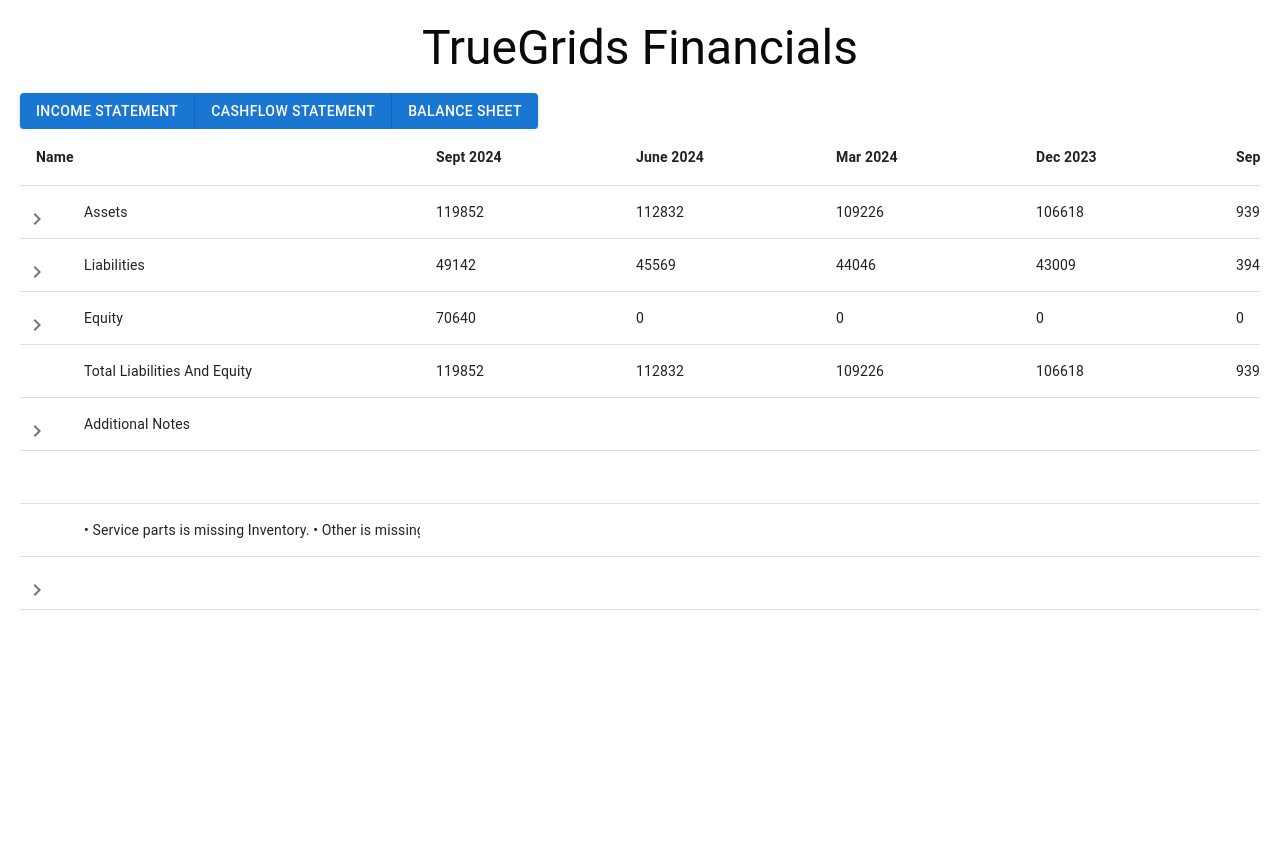
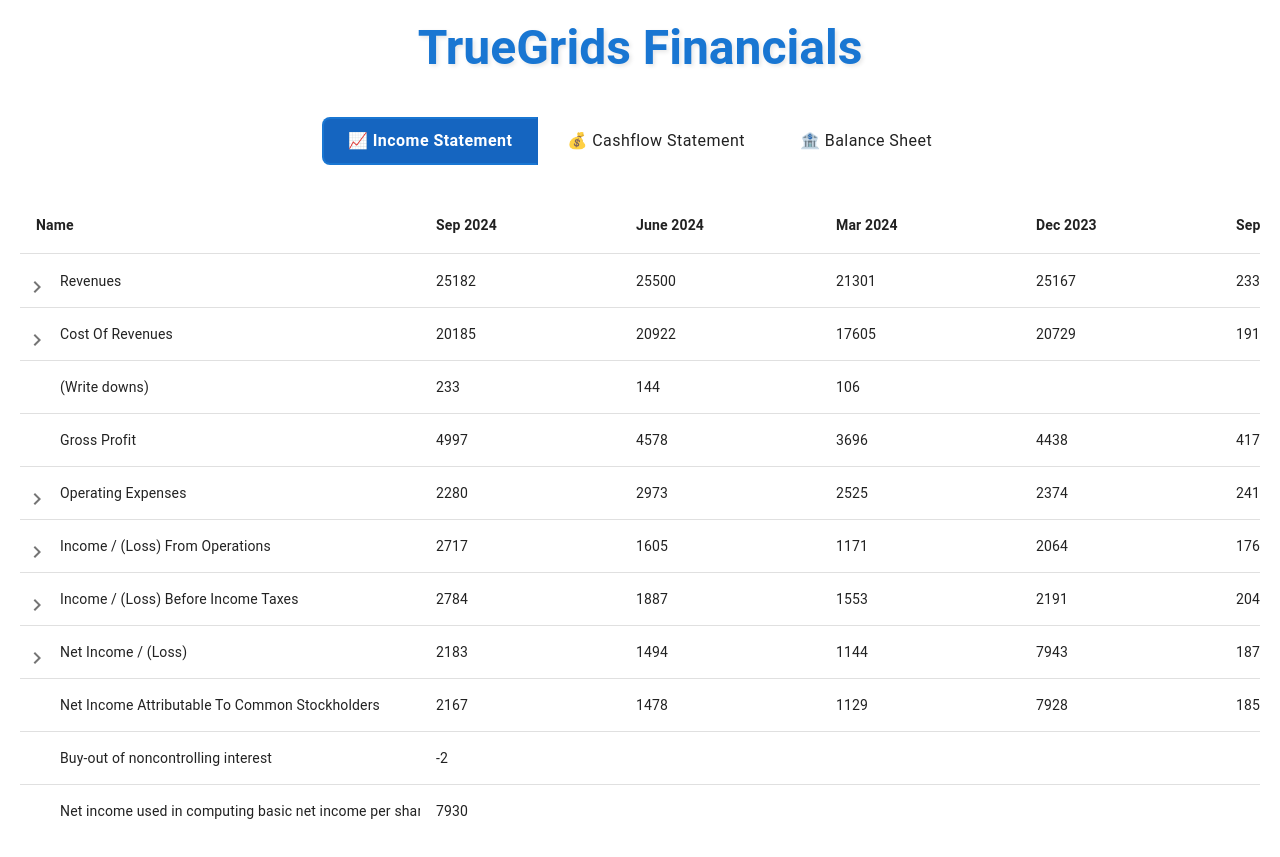
Before and after one commit to Czario/frontend_true_grids, a Next.js app: page /financials in a window 1280 px wide. Before the commit the page ends 800 px from the top, so only its background shows below. Built offline with nearby package versions, Linux system fonts and the light colour scheme.

Commit message:
Functional grid optimised with vertulisation

```diff
--- a/src/app/financials/page.tsx
+++ b/src/app/financials/page.tsx
@@ -3,17 +3,32 @@
 import { useState, useEffect } from "react";
 import { fetchStatement } from "@/modules/financials/services/apiStatementService";
 import StatementTable from "@/modules/financials/components/StatementTable";
-import {
-  Box,
-  Button,
-  ButtonGroup,
-  CircularProgress,
-  Typography,
-} from "@mui/material";
+import { Box, Button, ButtonGroup, CircularProgress, Typography, styled } from "@mui/material";
 import { DataItem } from "@/modules/financials/interfaces/financials";
 
+interface StatementButtonProps {
+  selected: boolean;
+}
+
+const StatementButton = styled(Button)<StatementButtonProps>(({ theme, selected }) => ({
+  fontWeight: selected ? 600 : 400,
+  textTransform: 'capitalize',
+  fontSize: '1rem',
+  transition: 'all 0.3s ease',
+  border: selected ? `2px solid ${theme.palette.primary.main}` : '2px solid transparent',
+  backgroundColor: selected ? theme.palette.primary.dark : 'transparent',
+  color: selected ? "white" : theme.palette.text.primary,
+  '&:hover': {
+    transform: 'translateY(-2px)',
+    backgroundColor: selected ? theme.palette.primary.light : theme.palette.action.hover,
+  },
+  padding: '8px 24px',
+  borderRadius: '8px',
+  margin: '0 4px',
+}));
+
 const Home: React.FC = () => {
-  const [statementType, setStatementType] = useState<string>("balanceSheet");
+  const [statementType, setStatementType] = useState<string>("incomeStatement");
   const [data, setData] = useState<DataItem[]>([]);
   const [loading, setLoading] = useState<boolean>(true);
   const [error, setError] = useState<string | null>(null);
@@ -33,48 +48,76 @@
     }
     fetchData();
   }, [statementType]);
+
   return (
     <div style={{ padding: "20px" }}>
       <Box
         sx={{
           display: "flex",
-          justifyContent: "center",
+          flexDirection: "column",
           alignItems: "center",
+          gap: 3,
           width: "100%",
+          mb: 4,
         }}
       >
-        <Typography variant="h3" gutterBottom>
+        <Typography variant="h3" gutterBottom sx={{
+          fontWeight: 700,
+          color: 'primary.main',
+          textAlign: 'center',
+          textShadow: '2px 2px 4px rgba(0,0,0,0.1)'
+        }}>
           TrueGrids Financials
         </Typography>
+
+        <ButtonGroup variant="outlined" aria-label="financial statements switch">
+          <StatementButton
+            onClick={() => setStatementType("incomeStatement")}
+            selected={statementType === "incomeStatement"}
+          >
+            📈 Income Statement
+          </StatementButton>
+          <StatementButton
+            onClick={() => setStatementType("cashFlow")}
+            selected={statementType === "cashFlow"}
+          >
+            💰 Cashflow Statement
+          </StatementButton>
+          <StatementButton
+            onClick={() => setStatementType("balanceSheet")}
+            selected={statementType === "balanceSheet"}
+          >
+            🏦 Balance Sheet
+          </StatementButton>
+        </ButtonGroup>
       </Box>
 
-      <ButtonGroup
-        variant="contained"
-        aria-label="outlined primary button group"
-      >
-        <Button onClick={() => setStatementType("incomeStatement")}>
-          Income Statement
-        </Button>
-        <Button onClick={() => setStatementType("cashFlow")}>
-          Cashflow Statement
-        </Button>
-        <Button onClick={() => setStatementType("balanceSheet")}>
-          Balance Sheet
-        </Button>
-      </ButtonGroup>
+      {loading && (
+        <CircularProgress size={60} thickness={4} sx={{
+          margin: "20px auto",
+          display: "block",
+          color: 'primary.main'
+        }} />
+      )}
 
-      {loading && (
-        <CircularProgress style={{ margin: "20px auto", display: "block" }} />
-      )}
-      {error && <Typography color="error">{error}</Typography>}
-
-      {!loading && !error && data.length === 0 && (
-        <Typography>
-          No data available for the selected statement type.
+      {error && (
+        <Typography color="error" variant="h6" sx={{ textAlign: 'center' }}>
+          ⚠️ {error}
         </Typography>
       )}
 
-      {!loading && !error && data.length > 0 && <StatementTable data={data} />}
+      {!loading && !error && data.length === 0 && (
+        <Typography variant="h6" sx={{ textAlign: 'center', color: 'text.secondary' }}>
+          📭 No data available for the selected statement type
+        </Typography>
+      )}
+
+      {!loading && !error && data.length > 0 && (
+        <StatementTable
+          data={data}
+          key={statementType} // Force remount on statement change
+        />
+      )}
     </div>
   );
 };
--- a/src/modules/financials/components/StatementTable.tsx
+++ b/src/modules/financials/components/StatementTable.tsx
@@ -1,4 +1,4 @@
-import React, { useMemo, useRef, memo, forwardRef } from 'react';
+import React, { useMemo, useRef, memo, forwardRef, useEffect } from 'react';
 import { useReactTable, getCoreRowModel, getExpandedRowModel, flexRender, ColumnDef, Row } from '@tanstack/react-table';
 import { useVirtualizer } from '@tanstack/react-virtual';
 import { Table, TableBody, TableCell, TableContainer, TableHead, TableRow, IconButton, Box, styled } from '@mui/material';
@@ -14,14 +14,15 @@
 ];
 
 interface StyledTableCellProps {
+  $isFirstColumn: boolean;
   level: number;
   $width?: number;
 }
 
 const StyledTableCell = styled(TableCell, {
-  shouldForwardProp: (prop) => !['level', '$width'].includes(prop.toString()),
-})<StyledTableCellProps>(({ theme, level, $width }) => ({
-  paddingLeft: `${level * 32 + 16}px !important`,
+  shouldForwardProp: (prop) => !['$isFirstColumn', 'level', '$width'].includes(prop.toString()),
+})<StyledTableCellProps>(({ theme, $isFirstColumn, level, $width }) => ({
+  paddingLeft: $isFirstColumn ? `${level * 24 + 8}px !important` : '16px !important', // Reduce indentation
   width: `${$width}px !important`,
   minWidth: `${$width}px !important`,
   maxWidth: `${$width}px !important`,
@@ -29,15 +30,17 @@
   overflow: 'hidden',
   textOverflow: 'ellipsis',
   boxSizing: 'border-box',
+  position: 'relative',
 }));
 
 const MemoizedRow = memo(
   forwardRef<HTMLTableRowElement, {
     row: Row<ParsedRow>;
     start: number;
-    measure: (element: HTMLElement) => void
+    measure: (element: HTMLElement) => void;
+    isExpanded: boolean;
   }>(
-    ({ row, start, measure }, ref) => {
+    ({ row, start, measure, isExpanded }, ref) => {
       const rowRef = useRef<HTMLTableRowElement>(null);
       const virtualStyle = useMemo(() => ({
         position: 'absolute',
@@ -47,9 +50,9 @@
         transform: `translateY(${start}px)`,
       }), [start]);
 
-      React.useEffect(() => {
+      useEffect(() => {
         if (rowRef.current) measure(rowRef.current);
-      }, [measure]);
+      }, [measure, isExpanded]);
 
       return (
         <TableRow ref={ref} hover style={virtualStyle as React.CSSProperties}>
@@ -58,6 +61,7 @@
             return (
               <StyledTableCell
                 key={cell.id}
+                $isFirstColumn={isFirstColumn}
                 level={row.original.level}
                 $width={COLUMN_CONFIG[index]?.width || 200}
               >
@@ -72,7 +76,8 @@
                       transform: row.getIsExpanded() ? 'rotate(0deg)' : 'rotate(-90deg)',
                       transition: 'transform 0.2s ease',
                       position: 'absolute',
-                      left: `${row.original.level * 32}px`,
+                      left: `${row.original.level * 24}px`, // Reduced from 32px
+                      zIndex: 1,
                     }}
                   >
                     {row.getIsExpanded() ? <ExpandLess /> : <ExpandMore />}
@@ -80,9 +85,10 @@
                 )}
                 <Box
                   sx={{
-                    marginLeft: isFirstColumn ? '48px' : 0,
+                    marginLeft: isFirstColumn ? '32px' : 0, // Reduced from 48px
                     display: 'inline-block',
-                    width: `calc(100% - ${isFirstColumn ? '48px' : '0px'})`,
+                    width: `calc(100% - ${isFirstColumn ? '32px' : '0px'})`, // Reduced from 48px
+                    verticalAlign: 'middle',
                   }}
                 >
                   {flexRender(cell.column.columnDef.cell, cell.getContext())}
@@ -120,13 +126,18 @@
 
   const tableContainerRef = useRef<HTMLDivElement>(null);
   const rowVirtualizer = useVirtualizer({
-    count: rows.length,
+    count: table.getRowModel().rows.length, // Use actual visible rows count
     estimateSize: () => 53,
     getScrollElement: () => tableContainerRef.current,
     overscan: 10,
   });
 
   const virtualItems = rowVirtualizer.getVirtualItems();
+
+  // Reset scroll when data changes
+  useEffect(() => {
+    rowVirtualizer.scrollToIndex(0);
+  }, [data]);
 
   return (
     <TableContainer
@@ -182,6 +193,7 @@
                 row={row}
                 start={virtualRow.start}
                 measure={rowVirtualizer.measureElement}
+                isExpanded={row.getIsExpanded()}
               />
             );
           })}
--- a/src/modules/financials/interfaces/financials.ts
+++ b/src/modules/financials/interfaces/financials.ts
@@ -26,3 +26,7 @@
   columns: Array<{ header: string; accessorKey: string }>;
   rows: ParsedRow[];
 }
+
+export interface ApiResponse {
+  data: DataItem[];
+}
```
